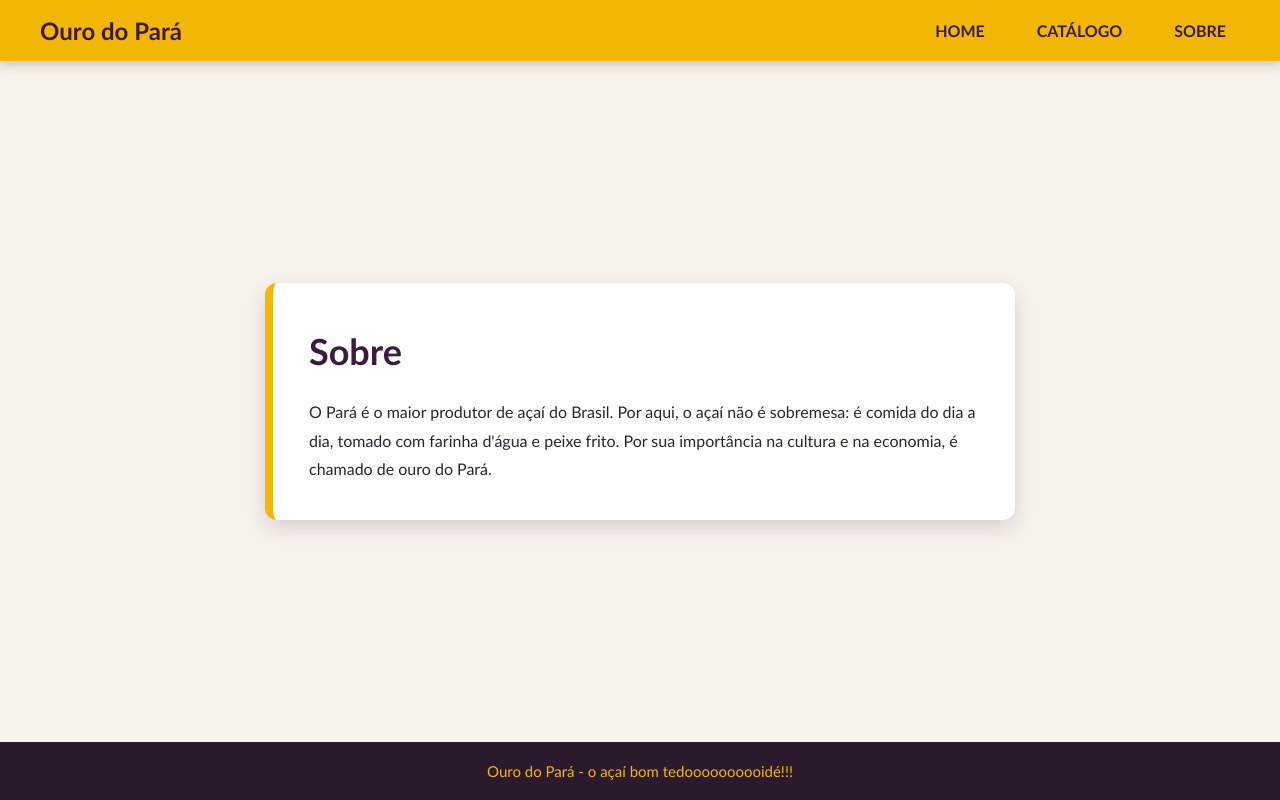
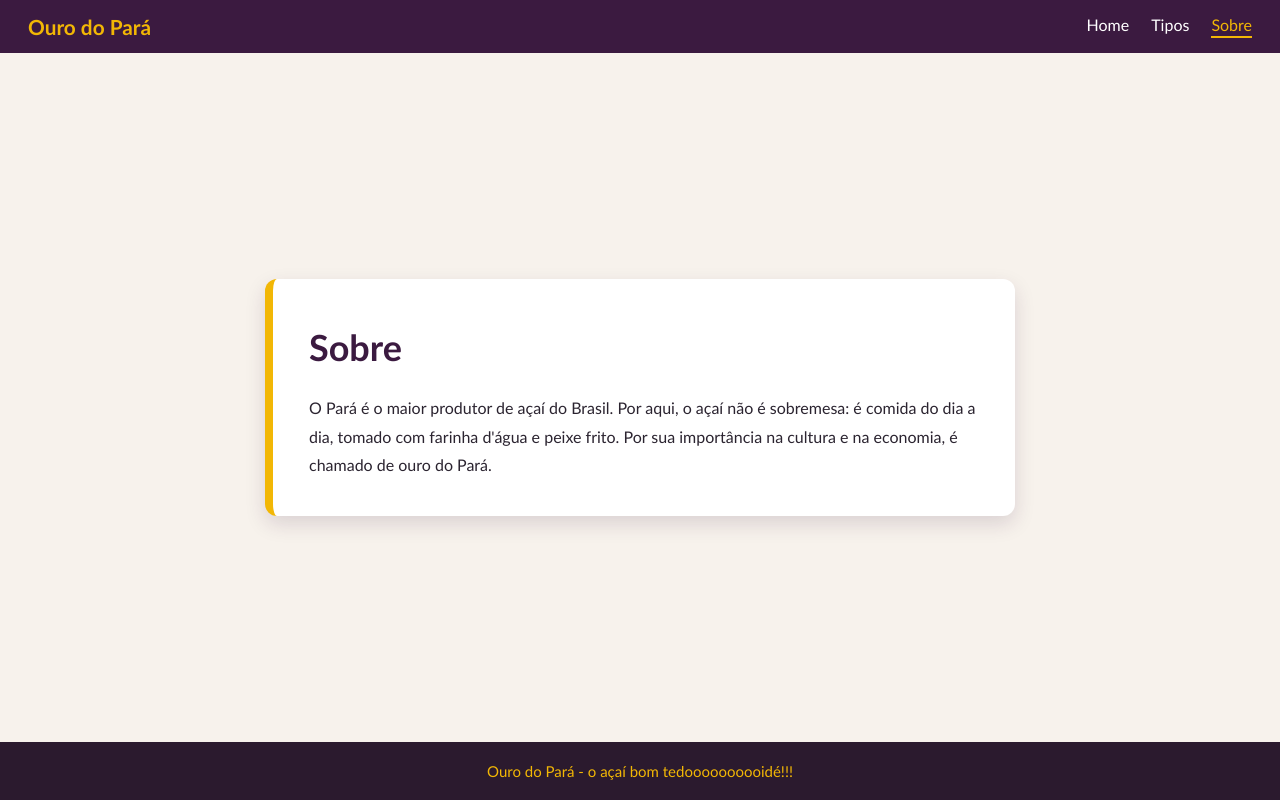
Before and after one commit to lucasqgomes07-commit/ouro-do-para, a JavaScript app: page /por-que-acai in a window 1280 px wide. Built offline with nearby package versions, Linux system fonts and the light colour scheme.

Commit message:
Add files via upload

```diff
--- a/src/components/Navbar/Navbar.js
+++ b/src/components/Navbar/Navbar.js
@@ -1,16 +1,18 @@
-import { Link } from 'react-router-dom';
+import { Link, NavLink } from 'react-router-dom';
 import styles from './Navbar.module.css';
 
 function Navbar() {
+  const estiloLink = ({ isActive }) => (isActive ? styles.ativo : styles.item);
+
   return (
-    <nav className={styles.navbar}>
-      <span className={styles.logo}>Ouro do Pará</span>
-      <div>
-        <Link to="/" className={styles.link}>Home</Link>
-        <Link to="/catalogo" className={styles.link}>Catálogo</Link>
-        <Link to="/sobre" className={styles.link}>Sobre</Link>
-      </div>
-    </nav>
+    <header className={styles.topo}>
+      <Link to="/" className={styles.marca}>Ouro do Pará</Link>
+      <nav className={styles.atalhos}>
+        <NavLink to="/" end className={estiloLink}>Home</NavLink>
+        <NavLink to="/tipos" className={estiloLink}>Tipos</NavLink>
+        <NavLink to="/por-que-acai" className={estiloLink}>Sobre</NavLink>
+      </nav>
+    </header>
   );
 }
 
--- a/src/components/Navbar/Navbar.module.css
+++ b/src/components/Navbar/Navbar.module.css
@@ -1,30 +1,35 @@
-.navbar {
+.topo {
   display: flex;
-  justify-content: space-between;
   align-items: center;
-  padding: 16px 40px;
-  background-color: #f2b705;
-  box-shadow: 0 3px 10px rgba(59, 26, 64, 0.25);
+  padding: 14px 28px;
+  background-color: #3b1a40;
 }
 
-.logo {
-  font-size: 24px;
+.marca {
+  color: #f2b705;
+  font-size: 1.3rem;
   font-weight: bold;
-  color: #3b1a40;
+  text-decoration: none;
 }
 
-.link {
-  margin-left: 24px;
-  padding: 6px 14px;
-  color: #3b1a40;
-  font-weight: bold;
-  text-transform: uppercase;
-  text-decoration: none;
-  border-radius: 20px;
-  transition: background-color 0.3s, color 0.3s;
+.atalhos {
+  margin-left: auto;
+  display: flex;
+  gap: 22px;
 }
 
-.link:hover {
-  background-color: #3b1a40;
+.item,
+.ativo {
+  padding-bottom: 2px;
+  color: #fff;
+  text-decoration: none;
+}
+
+.item:hover {
   color: #f2b705;
 }
+
+.ativo {
+  color: #f2b705;
+  border-bottom: 2px solid #f2b705;
+}
```
